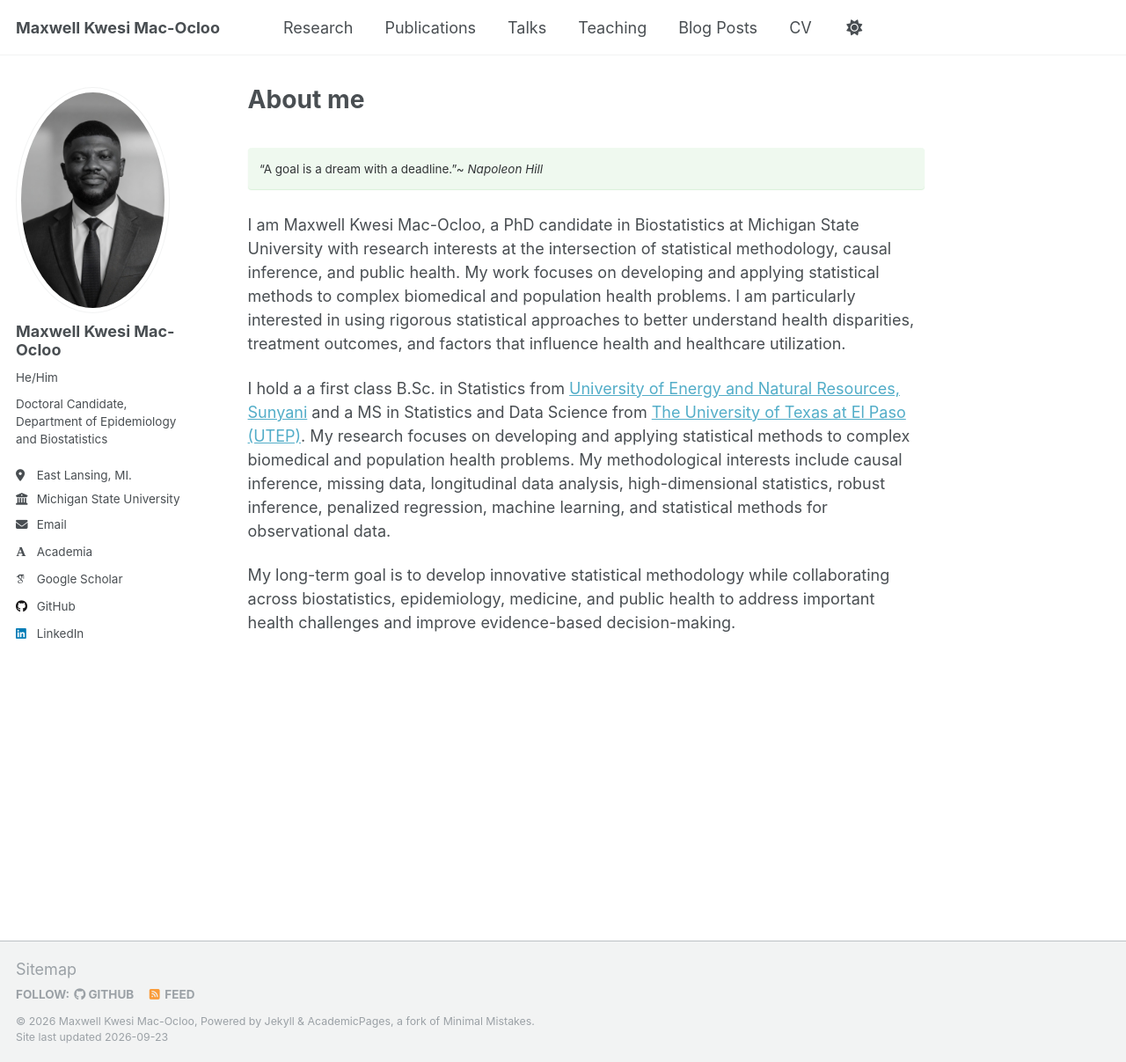
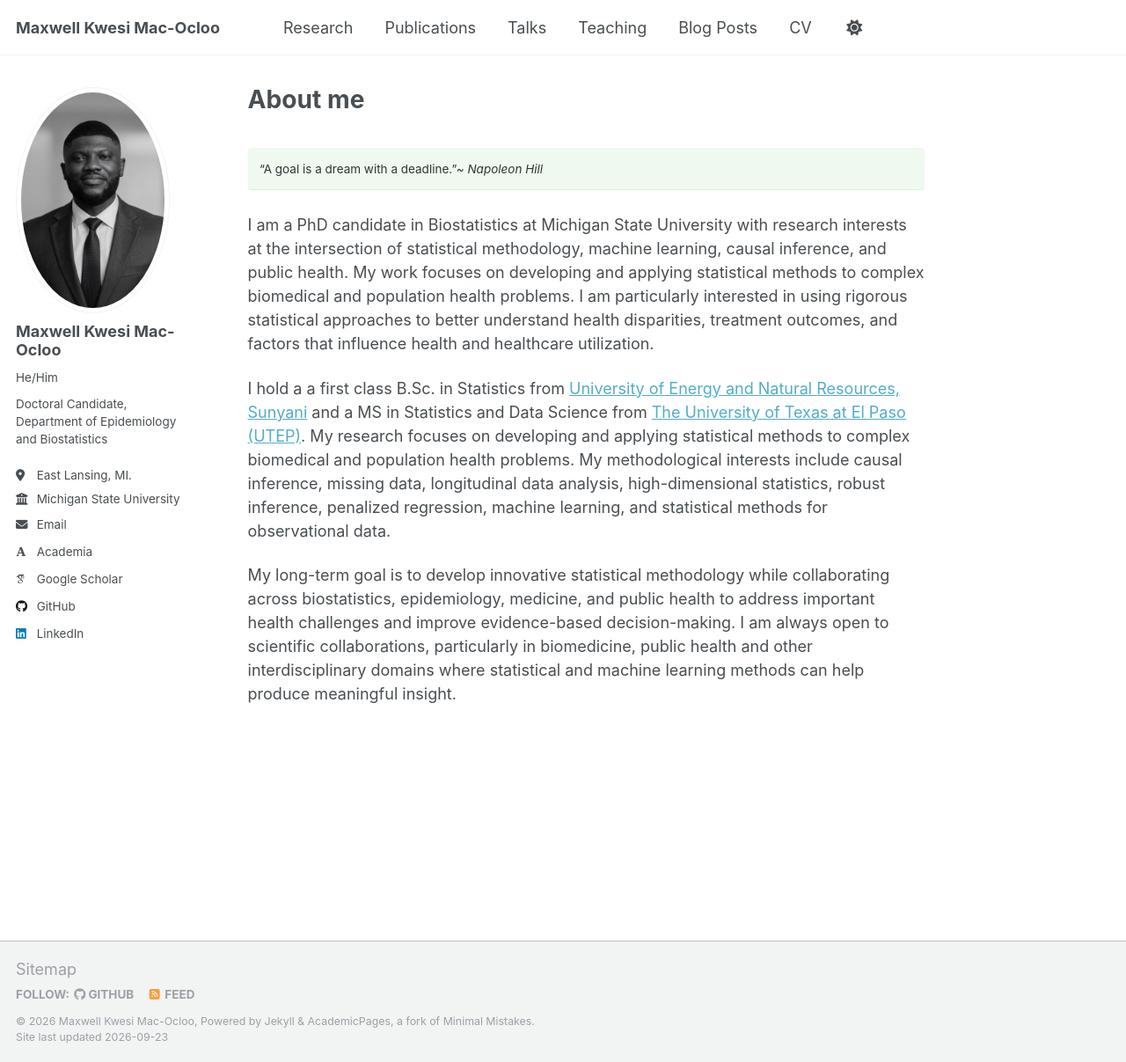
Before and after one commit to MaxwellMacocloo/maxwellmacocloo.github.io, a Jekyll site: the page built from _pages/about.md, in a window 1280 px wide and 1207 px high. Shown: the whole window at 88% size. Built offline with Jekyll 4.4.1, drawn with Linux system fonts in a browser that asks for light colours; some web fonts are replaced.

Commit message:
Revise about page with updated research focus
Updated research interests to include machine learning and refined personal introduction.

```diff
--- a/_pages/about.md
+++ b/_pages/about.md
@@ -9,8 +9,8 @@ redirect_from:
 {: .notice--success .large-quote}
 "A goal is a dream with a deadline."~ *Napoleon Hill*
 
-I am Maxwell Kwesi Mac-Ocloo, a PhD candidate in Biostatistics at Michigan State University with research interests at the intersection of statistical methodology, causal inference, and public health. My work focuses on developing and applying statistical methods to complex biomedical and population health problems. I am particularly interested in using rigorous statistical approaches to better understand health disparities, treatment outcomes, and factors that influence health and healthcare utilization.
+I am a PhD candidate in Biostatistics at Michigan State University with research interests at the intersection of statistical methodology, machine learning, causal inference, and public health. My work focuses on developing and applying statistical methods to complex biomedical and population health problems. I am particularly interested in using rigorous statistical approaches to better understand health disparities, treatment outcomes, and factors that influence health and healthcare utilization.
 
 I hold a a first class B.Sc. in Statistics from [University of Energy and Natural Resources, Sunyani](https://uenr.edu.gh/academic-departments-and-programmes/) and a MS in Statistics and Data Science from [The University of Texas at El Paso (UTEP)](https://www.utep.edu/programs/graduate/statistics-and-data-science-ms.html). My research focuses on developing and applying statistical methods to complex biomedical and population health problems. My methodological interests include causal inference, missing data, longitudinal data analysis, high-dimensional statistics, robust inference, penalized regression, machine learning, and statistical methods for observational data.
 
-My long-term goal is to develop innovative statistical methodology while collaborating across biostatistics, epidemiology, medicine, and public health to address important health challenges and improve evidence-based decision-making.
+My long-term goal is to develop innovative statistical methodology while collaborating across biostatistics, epidemiology, medicine, and public health to address important health challenges and improve evidence-based decision-making. I am always open to scientific collaborations, particularly in biomedicine, public health and other interdisciplinary domains where statistical and machine learning methods can help produce meaningful insight.
```
